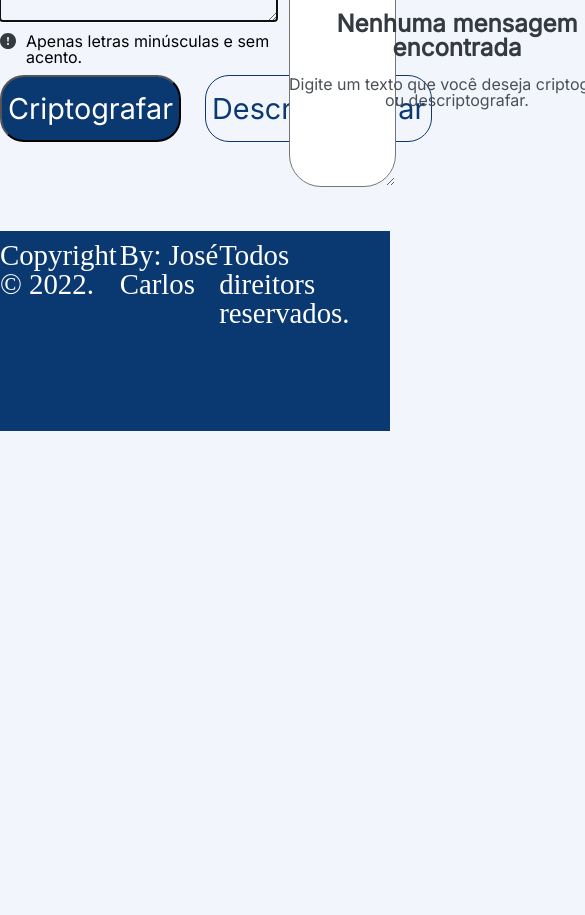
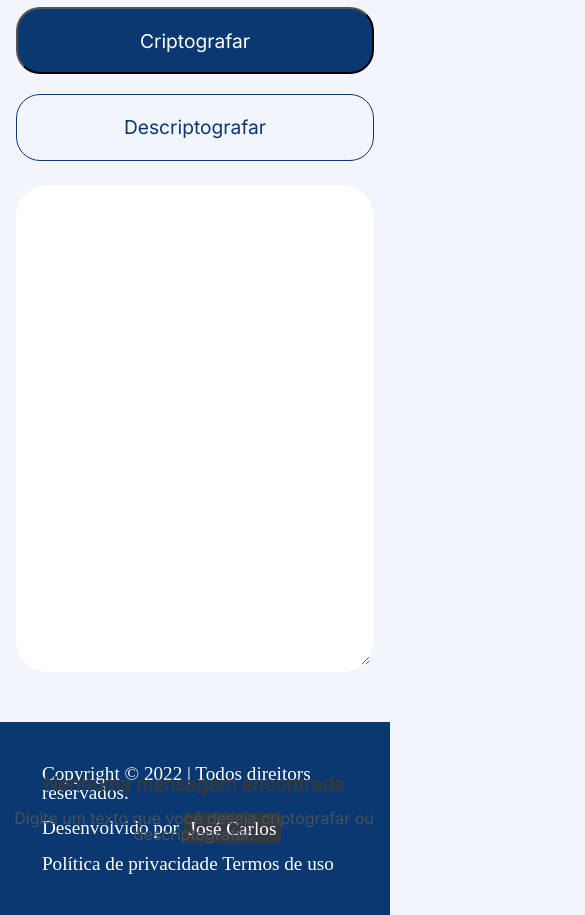
Before and after one commit to joosecj/Decodificador-de-Texto---Alura-Challenges-Oracle-ONE, a plain HTML site: page index.html in a window 390 px wide. Shown: the part 846-1761 px from the top of the page, 585 px wide, since content can reach past the window. Before the commit the page ends 1277 px from the top, so only its background shows below. Drawn offline with Linux system fonts and the light colour scheme.

Commit message:
Projeto finalizado

```diff
--- a/css/styles.css
+++ b/css/styles.css
@@ -10,7 +10,6 @@
     --text-dark-gray: #343A40;
 }
 
-
 * {
     font-family: "Inter", sans-serif;
 }
@@ -18,17 +17,15 @@ body {
     background-color: var(--bg-light-blue);
     box-sizing: border-box;
 }
-
 nav {
     padding: 16px;
 }
-
 section {
     display: flex;
     flex-direction: row;
     margin-bottom: 50px;
+    padding: 0 1rem;
 }
-
 .container {
     width: 100%;
     margin: 0 auto;
@@ -38,33 +35,29 @@ section {
     width: 70%;
     margin: 5rem 1rem 0 0;
 }
-
 .textarea-requisitos{
     background-color: transparent;
     width: 100%;
     height: 700px;
     border: none;
+    padding: 0.5rem 0 0 0.5rem;
 }
-
 .requisitos-container{
     margin-top: 10px;
     width: 100%;
     display: flex;
     flex-direction: row;
 }
-
 .imagem-requisitos {
     width: 16px;
     height: 16px;
     margin-right: 0.625rem;
 }
-
 .btns-container {
     width: 100%;
     display: flex;
     flex-direction: row;
 }
-
 .btn-cripto {
     width: 100%;
     height: 67px;
@@ -73,22 +66,35 @@ section {
     background-color: var(--bg-dark-blue);
     color: var(--text-white);
     font-size: 1.8rem;
+    cursor: pointer;
+}
+.btn-cripto:hover {
+    color: var(--bg-dark-blue);
+    background-color: transparent;
 }
 .btn-descripto {
     width: 100%;
     height: 67px;
-    margin: 10px 0;
+    margin: 0.62rem 0 0 1.5rem;
     font-size: 1.8rem;
     border-radius: 24px;
     background-color: var(--bg-light-blue);
     color: var(--text-dark-blue);
     border: 1px solid var(--bg-dark-blue);
     margin-left: 1.5rem;
+    cursor: pointer;
+}
+.btn-descripto:hover {
+    color: var(--text-white) ;
+    background-color: var(--bg-dark-blue);
 }
 
 .card-mensagem {
     width: 30%;
     height: 944px;
+    background-color: #fff;
+    padding: 0.7rem;
+    border-radius: 32px;
 }
 
 .mensagemOculta{
@@ -105,7 +111,6 @@ section {
     bottom: -110px;
     gap: 1rem;
 }
-
 .mostraMensagemVazia img {
     width: 336px;
     height: 304px;
@@ -124,283 +129,121 @@ section {
     color: var(--text-light-gray);
 }
 .textarea-mensagem {
-    width: 100%;
+    width: 93%;
     height: 944px;
-    border-radius: 32px;
-   /* margin-top: 64px;*/
+    border: none;
+    border-radius: 2.5rem;
+    padding: 0.8rem;
+
 }
-
 .ocultarBtn{
     display: none;
 }
-
 #copiarBtn {
     background: transparent;
     color: var(--text-dark-blue);
     border: 2px solid var(--text-dark-blue);
     position: relative;
-    bottom: 80px;
+    bottom: 100px;
     left: 15%;
     width: 75%;
     height: 67px;
-    border-radius: 24px
+    border-radius: 1.5rem;
+    cursor: pointer;
 }
-
-
+#copiarBtn:hover {
+    color: #fff;
+    background-color: var(--bg-dark-blue);
+}
 footer {
     width: 100%;
-    height: 200px;
-    background-color: var(--text-dark-blue);
+    height: 100%;
+    background-color: var(--bg-dark-blue);
+}
+.container-footer {
+    display: flex;
+    justify-content: space-evenly;
 }
 .conteudo-footer {
     display: flex;
-    justify-content: space-between;
-    font-size: 1.8rem;
+    flex-direction: column;
+    align-items: center;
+    padding: 2.62rem;
+    font-size: 1.4rem;
     color: var(--text-white);
 
 }
-
-.conteudo-footer > p {
-    padding: 10px 0;
+.footer-dev p {
+    padding: 1rem 0;
 }
-
-.conteudo-footer a {
+.footer-dev span {
+    background-color: var(--text-dark-gray);
+    border-radius: 0.3rem;
+    padding: 0.3rem;
+}
+.footer-dev span:hover {
+    background-color: var(--text-light-gray);
+    color: var(--text-white);
+}
+.footer-dev a {
     text-decoration: none;
     color: var(--text-white);
 }
 
-.conteudo-footer a:hover{
-    color: var(--text-light-gray);
+
+@media screen and (max-width: 960px){
+
+    section {
+        flex-direction: column;
+    }
+    .card-requisitos {
+        width: 100%;
+        margin: 1.5rem 0 ;
+    }
+    .card-mensagem {
+        width: 100%;
+        height: 100%;
+        padding: 0;
+    }
+    .mensagem {
+        padding: 0.3rem;
+    }
+    .mostraMensagemVazia {
+        width: 100%;
+        bottom: unset;
+
+    }
+    .textarea-mensagem {
+        height: 450px;
+    }
 }
 
+@media screen and (max-width: 480px){
 
-/*section {
-    padding: 0 16px;
-    margin-bottom: 50px;
-}
 
-form {
-    width: 327px;
-}
-
-.container-btns-cripto {
-    display: flex;
-    flex-direction: column;
-    width: 343px;
-}
-
-.textarea-requisitos{
-    background-color: transparent;
-    width: 100%;
-    height: 250px;
-    border: none;
-}
-
-.textarea-requisitos::placeholder {
-    color: var(--bg-dark-blue);
-    padding: 8px;
-}
-
-.container-requisitos {
-    display: flex;
-    margin: 16px 0;
-}
-
-.imagem-requisitos {
-    width: 16px;
-    height: 16px;
-    margin-right: 10px;
-}
-.texto-requisitos {
-    font-size: 0.75rem;
-    color: var(--text-dark-gray);
-    font-weight: 400;
+    .btns-container {
+        flex-direction: column;
+    }
+    .btn-cripto {
+        font-size: 1.2rem;
+    }
+    .btn-descripto {
+        margin: 0.62rem 0 0 0;
+        font-size: 1.2rem;
+    }
+    .mostraMensagemVazia {
+        bottom: -100%;;
+        left: -1px;
+    }
+    .mostraMensagemVazia img {
+        display: none;
+    }
+    .mostraMensagemVazia h3 {
+        font-size: 1.2rem;
+    }
+    .conteudo-footer {
+        font-size: 1.2rem;
+        align-items: unset;
+    }
 
 }
-
-.btn-cripto {
-    width: 343px;
-    height: 67px;
-    margin: 10px 0;
-    border-radius: 24px;
-    background-color: var(--bg-dark-blue);
-    color: var(--text-white);
-    font-size: 1rem;
-
-}
-
-.btn-descripto {
-    width: 343px;
-    height: 67px;
-    margin: 10px 0;
-    border-radius: 24px;
-    background-color: var(--bg-light-blue);
-    color: var(--text-dark-blue);
-    font-size: 1rem;
-    border: 1px solid var(--bg-dark-blue);
-
-}
-
-.textarea-mensagem {
-    background-color: transparent;
-    width: 100%;
-    height: 186px;
-    box-shadow: 0px 24px 32px -8px rgba(0, 0, 0, 0.08);
-    border-radius: 32px;
-    padding: 8px;
-}
-
-.mensagemOculta{
-    display: none;
-}
-
-.mostraMensagemVazia{
-    position: relative;
-    width: 335px;
-    bottom: -150px;
-    display: flex;
-    flex-direction: column;
-    gap: 1.8rem;
-}
-
-
-.mostraMensagemVazia img{
-    width: 336px;
-    height: 304px;
-}
-
-.mostraMensagemVazia h3{
-    font-weight: 700;
-    font-size: 1.2rem;
-    text-align: center;
-    color: var(--text-dark-gray);
-}
-
-.mostraMensagemVazia p{
-
-    font-weight: 400;
-    font-size: 1rem;
-    text-align: center;
-    color: var(--text-light-gray);
-}
-
-.ocultarBtn{
-    display: none;
-}
-
-#copiarBtn {
-    background: transparent;
-    color: var(--text-dark-blue);
-    border: 2px solid var(--text-dark-blue);
-    position: relative;
-    bottom: 80px;
-    left: 15%;
-    width: 75%;
-    height: 67px;
-    border-radius: 24px
-}
-
-
-footer {
-    width: 100%;
-    background-color: var(--text-dark-blue);
-    display: flex;
-    flex-direction: column;
-}
-.conteudo-footer {
-    padding: 20px 16px;
-    text-align: center;
-}
-
-.conteudo-footer > p {
-    padding: 10px 0;
-}
-
-@media screen and (min-width: 378px){
-
-    section {
-        display: flex;
-        flex-direction: column;
-        margin-bottom: 50px;
-    }
-
-    .mostraMensagemVazia{
-        width: 100%;
-        bottom: -180px;
-    }
-
-    .mostraMensagemVazia img {
-        display: none;
-
-    }
-
-    .container-btns-cripto {
-        width: 100%;
-    }
-
-    .container-btns-cripto {
-        flex-direction: row;
-    }
-
-    .btn-cripto, .btn-descripto {
-        width: 100%;
-        margin-right: 1.5rem;
-    }
-
-    .textarea-requisitos{
-        background-color: transparent;
-        width: 95%;
-        height: 320px;
-        border: none;
-    }
-
-    form {
-        width: 100%;
-    }
-
-    .textarea-mensagem {
-        width: 95%;
-        height: 133px;
-        margin-top: 64px;
-    }
-
-
-}
-
-/*@media screen and (min-width: 960px){
-
-    section {
-        flex-direction: row;
-        margin-top: 80px;
-    }
-
-    .mensagem {
-        width: 40%;
-    }
-    .container {
-        width: 100%;
-        margin: 0 auto;
-        max-width: 1200px;
-    }
-
-    .textarea-requisitos{
-        background-color: transparent;
-        width: 95%;
-        height: 700px;
-    }
-    .textarea-mensagem {
-        height: 944px;
-        margin-top: -500px;
-    }
-
-    .mostraMensagemVazia {
-        display: flex;
-        flex-direction: column;
-        align-items: center;
-    }
-
-    .mostraMensagemVazia img {
-        display:inline-block ;
-    }
-
-}*/
--- a/index.html
+++ b/index.html
@@ -1,5 +1,5 @@
 <!DOCTYPE html>
-<html lang="en">
+<html lang="pt-br">
 <head>
   <meta charset="UTF-8">
   <meta http-equiv="X-UA-Compatible" content="IE=edge">
@@ -10,12 +10,11 @@
 </head>
 <body>
   <header>
-    <nav class="container">
+    <nav>
       <h1> <a href="#"><img src="img/logo.svg" alt="Logo Alura"></a></h1>
     </nav>
   </header>
-
-  <main class="container">
+  <main>
     <section>
       <div class="card-requisitos">
         <form class="requisitos">
@@ -44,13 +43,20 @@
     </section>
   </main>
   <footer>
-    <div class="conteudo-footer container">
-      <p>Copyright &copy; 2022.</p>
-      <p>By: <a href="https://github.com/joosecj" target="_blank">José Carlos</a></p>
-      <p>Todos direitors reservados.</p>
+    <div class="container-footer container">
+      <div class="conteudo-footer">
+          <div class="footer-copyright">
+            <p>Copyright &copy; 2022 | Todos direitors reservados.</p>
+          </div>
+          <div class="footer-dev">
+            <p>Desenvolvido por <span><a href="https://github.com/joosecj" target="_blank">José Carlos</a></span></p>
+          </div>
+          <div class="footer-termo">
+            <p>Política de privacidade Termos de uso</p>
+          </div>
+      </div>
     </div>
   </footer>
-
   <script src="js/cripto.js"></script>
   <script src="js/descripto.js"></script>
   <script src="js/copia.js"></script>
```
